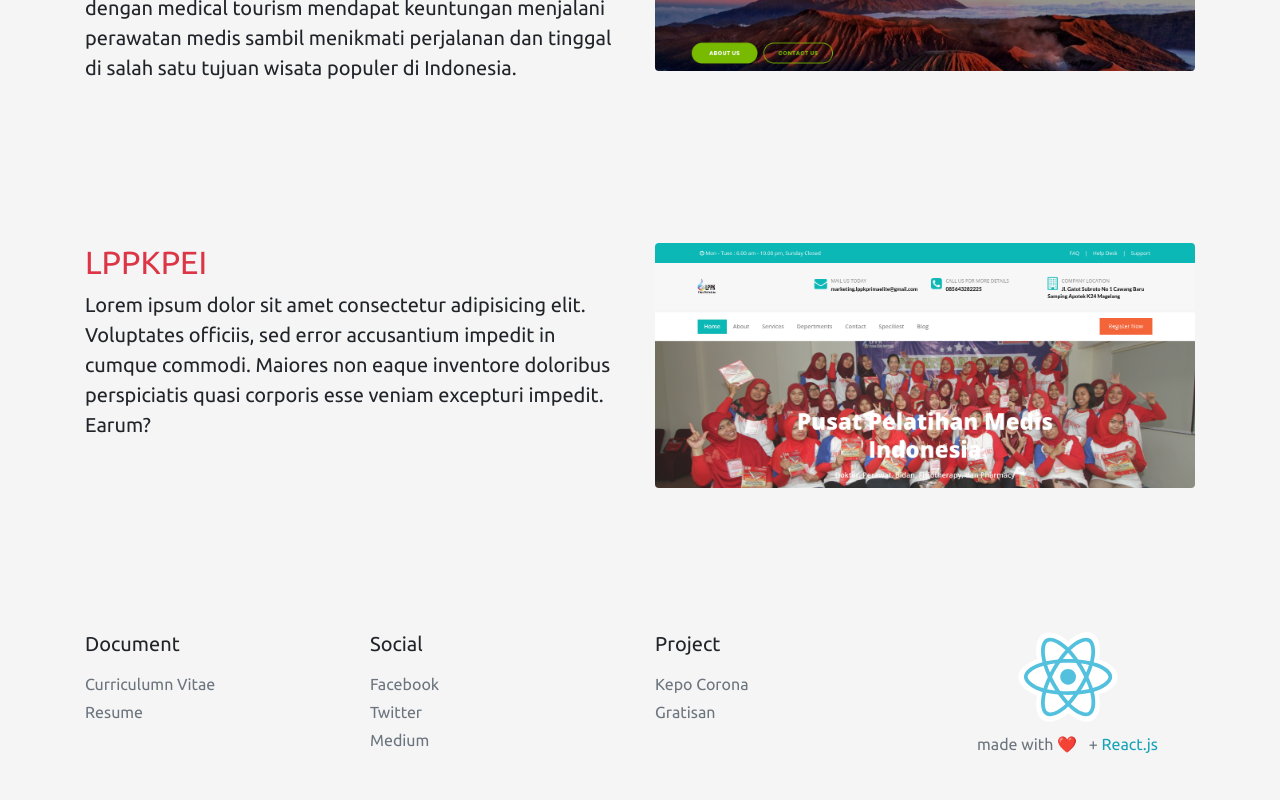
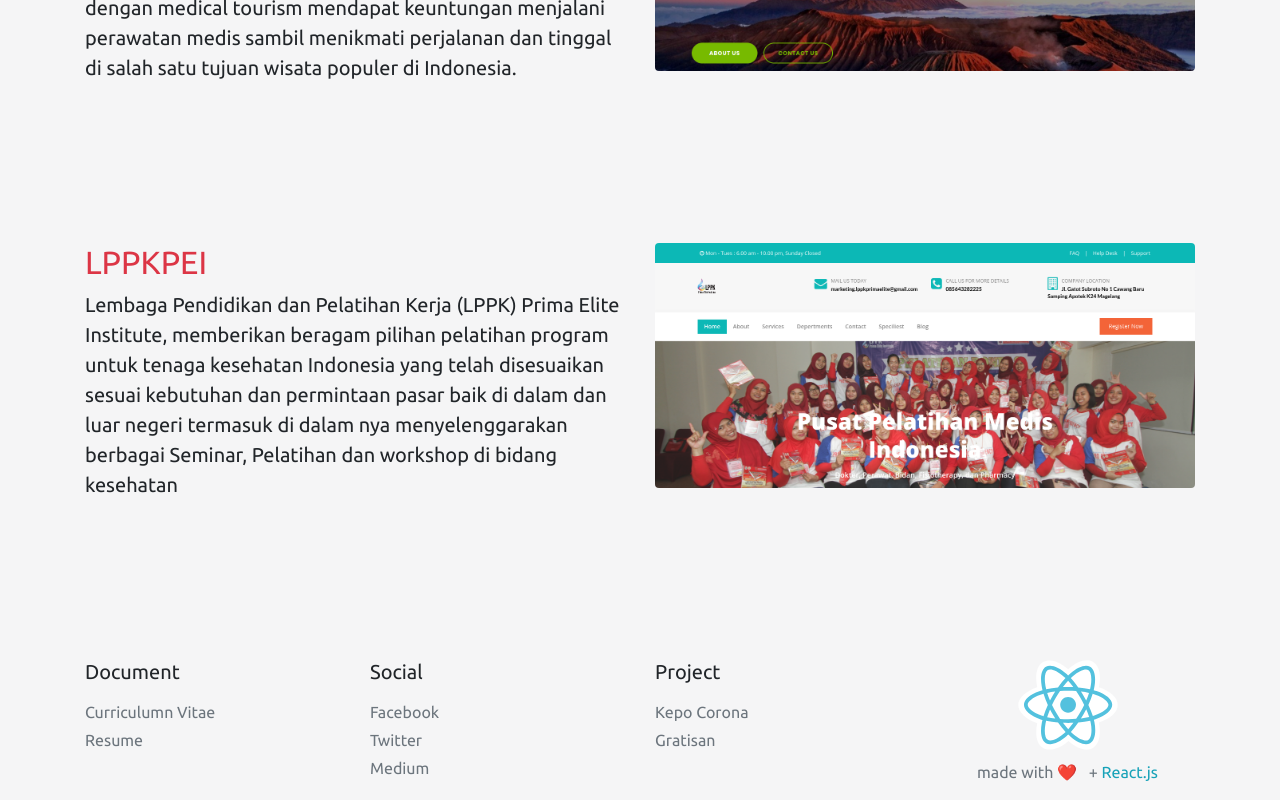
Before and after one commit to thexdev/the-purple, a React (Create React App) app: page /portfolio in a window 1280 px wide. Shown: the part 1094-1894 px from the top of the page. Before the commit the page ends 1866 px from the top, so only its background shows below. Built offline with nearby package versions, Linux system fonts and the light colour scheme.

Commit message:
changed "lppkpei" description

```diff
--- a/src/pages/portfolio.js
+++ b/src/pages/portfolio.js
@@ -65,10 +65,12 @@ const Portfolio = () => {
             <Col xs={12} md={6}>
               <h2 className="text-danger">LPPKPEI</h2>
               <p className="lead">
-                Lorem ipsum dolor sit amet consectetur adipisicing elit.
-                Voluptates officiis, sed error accusantium impedit in cumque
-                commodi. Maiores non eaque inventore doloribus perspiciatis
-                quasi corporis esse veniam excepturi impedit. Earum?
+                Lembaga Pendidikan dan Pelatihan Kerja (LPPK) Prima Elite
+                Institute, memberikan beragam pilihan pelatihan program untuk
+                tenaga kesehatan Indonesia yang telah disesuaikan sesuai
+                kebutuhan dan permintaan pasar baik di dalam dan luar negeri
+                termasuk di dalam nya menyelenggarakan berbagai Seminar,
+                Pelatihan dan workshop di bidang kesehatan
               </p>
             </Col>
             <Col xs={12} md={6}>
```
